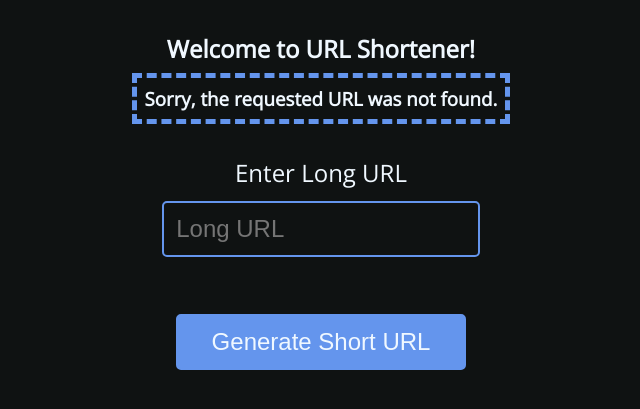
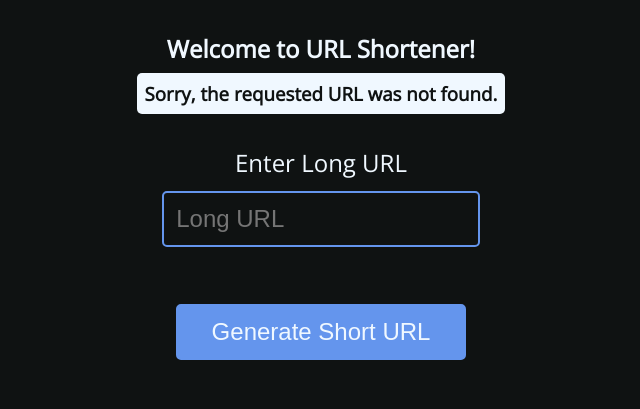
Before and after one commit to dheerajdlalwani/url-shortener, a Flask app: page /1/ in a window 1280 px wide. Shown: the part 178-587 px from the top of the page, without its empty margins (319-959 px from the left). Run offline with Flask 2, Linux system fonts and the light colour scheme; data that the repository does not hold is empty.

Commit message:
UI improvements and change Message styles

```diff
--- a/static/styles.css
+++ b/static/styles.css
@@ -148,9 +148,13 @@ main
 
 .message, .copy-success-message, .user-copy-success-message
 {
-    border: dashed #6495ED 5px;
+    /* border: dashed #6495ED 5px; */
+    background-color: aliceblue;
+    color: #0F1212;
+    border-radius: 5px;
     padding: 0.5em;
     margin: 0.5em;
+    font-size: 1em;
 }
 
 
--- a/templates/form.html
+++ b/templates/form.html
@@ -12,7 +12,7 @@
 
 <section class="output">
     <label>Long URL</label>
-    <input type="text" disabled value="{{ long_url }}"> <br>
+    <input type="text" disabled value="{{ long_url }}">
     <label>Shortened URL</label>
     <input type="text" id="short_url" disabled value="https://kata-flask.herokuapp.com/{{ short_url }}" >
     <section class="copy-success-message">
```
